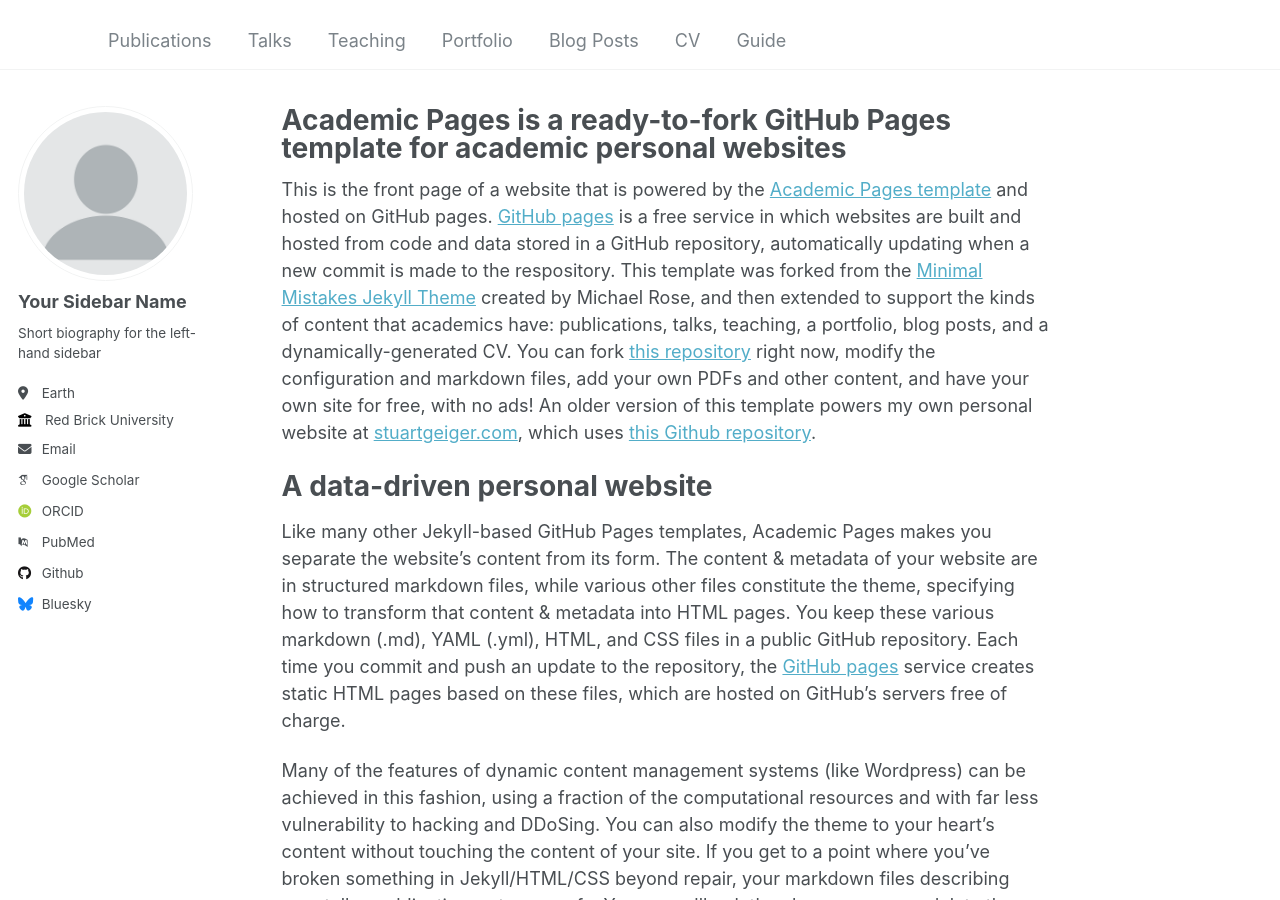
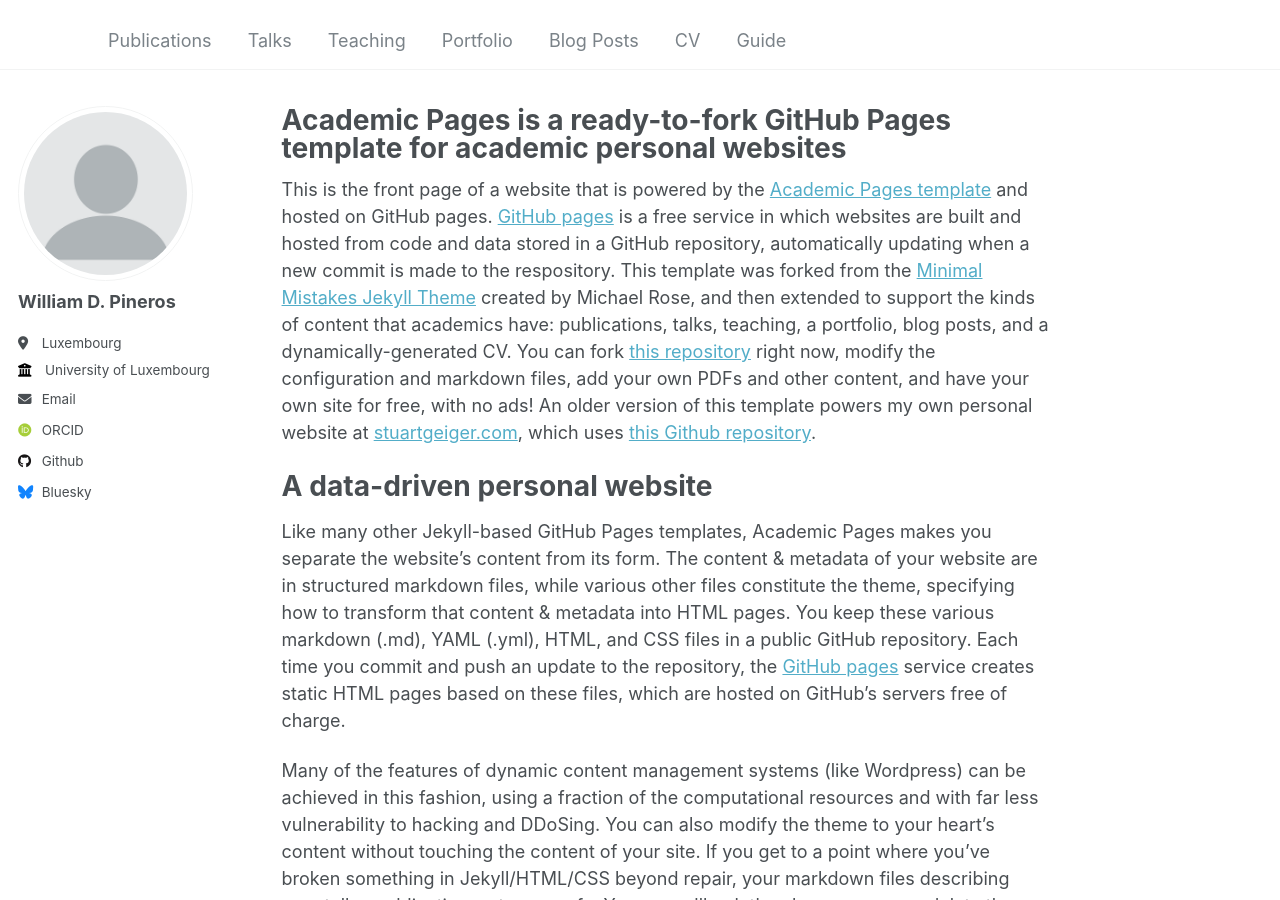
Before and after one commit to wpineros/p, a Jekyll site: the page built from _pages/about.md, in a window 1280 px wide and 900 px high. Built offline with Jekyll 4.4.1, drawn with Linux system fonts in a browser that asks for light colours; some web fonts are replaced.

Commit message:
Update _config.yml

```diff
--- a/_config.yml
+++ b/_config.yml
@@ -22,28 +22,28 @@ repository               : ""
 author:
   # Biographic information
   avatar           : "profile.png"
-  name             : "Your Sidebar Name"
+  name             : "William D. Pineros"
   pronouns         : # example: "she/her"
-  bio              : "Short biography for the left-hand sidebar"
-  location         : "Earth"
-  employer         : "Red Brick University"
+  bio              : ""
+  location         : "Luxembourg"
+  employer         : "University of Luxembourg"
   uri              : # URL
-  email            : "none@example.org"
+  email            : "william.pineros@uni.lu"
 
   # Academic websites
   arxiv            : # URL - Update with the correct link to your profile
-  googlescholar    : "https://scholar.google.com/citations?user=PS_CX0AAAAAJ"
+  googlescholar    : #"https://scholar.google.com/citations?user=PS_CX0AAAAAJ"
   impactstory      : # URL
-  orcid            : "http://orcid.org/yourorcidurl"
+  orcid            : "http://orcid.org/0000-0002-4760-0180"
   semantic         : # URL
-  pubmed           : "https://www.ncbi.nlm.nih.gov/pubmed/?term=john+snow"
+  pubmed           : #"https://www.ncbi.nlm.nih.gov/pubmed/?term=john+snow"
   researchgate     : # URL
 
   # Repositories and software development
   bitbucket        : # Username - Update with your username on the site
   codepen          : # Username
   dribbble         : # Username
-  github           : "academicpages"
+  github           : "CreditDefaultSwap"
   kaggle           : # Username
   stackoverflow    : # User number or user number and name (i.e., use "1" or "1/jeff-atwood")
 
```
